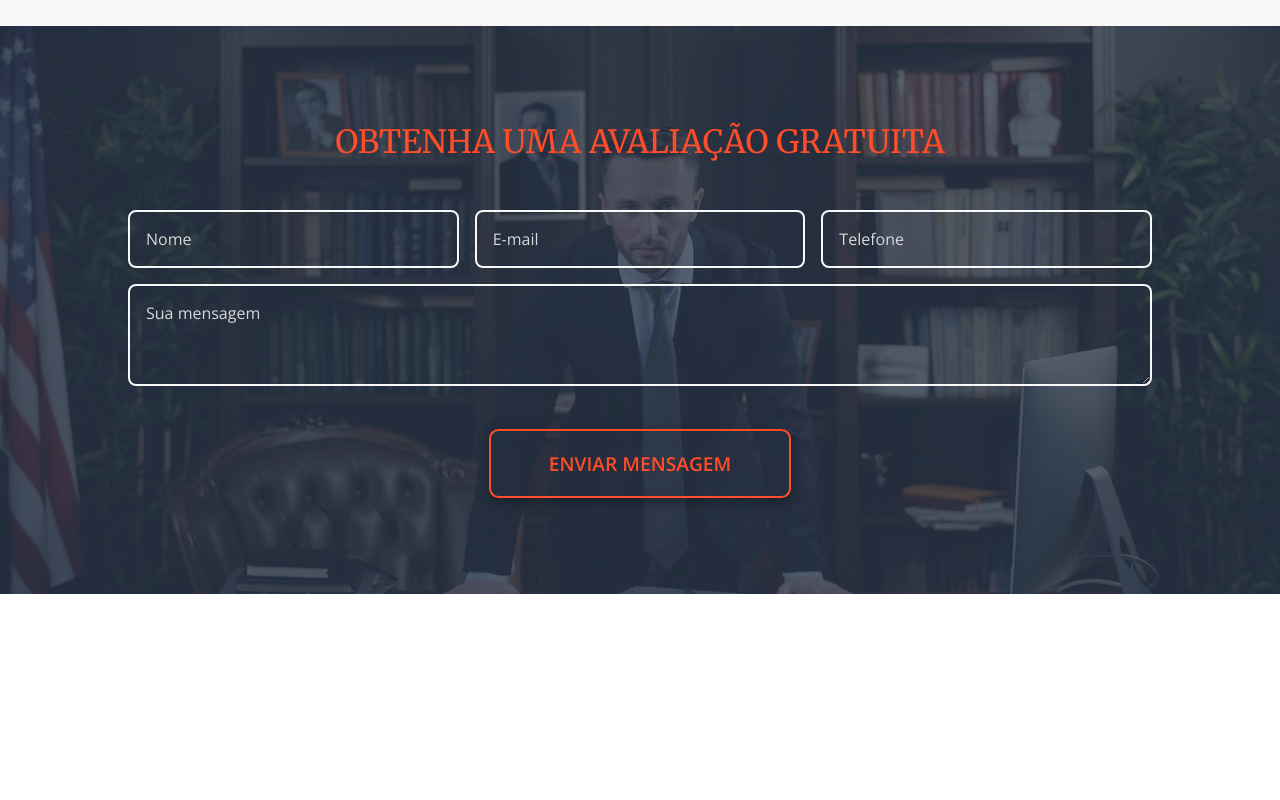
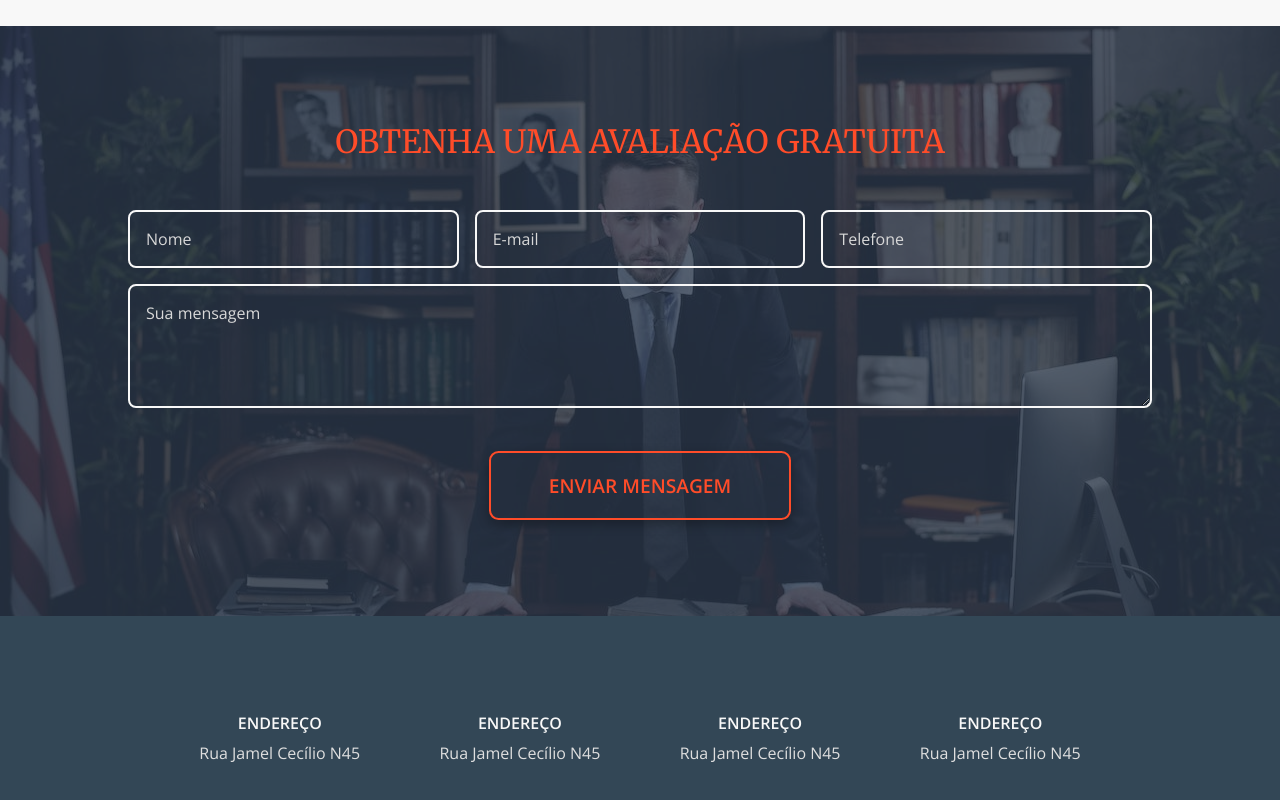
Before and after one commit to mrffilipe/landing-page-lawyer-victor-santos, a Next.js app: page / in a window 1280 px wide. Shown: the part 1909-2709 px from the top of the page. Before the commit the page ends 2503 px from the top, so only its background shows below. Built offline with nearby package versions, Linux system fonts and the light colour scheme.

Commit message:
Adding MoreInformation component

```diff
--- a/src/app/page.tsx
+++ b/src/app/page.tsx
@@ -5,6 +5,7 @@ import AreasOfExpertise from '@/components/AreasOfExpertise'
 import AboutMe from '@/components/AboutMe'
 import Cases from '@/components/Cases'
 import Contact from '@/components/Contact'
+import MoreInformation from '@/components/MoreInformation'
 
 export default function Home() {
   return (
@@ -14,6 +15,7 @@ export default function Home() {
       <AboutMe />
       <Cases />
       <Contact />
+      <MoreInformation />
     </>
   )
 }
--- a/src/components/Contact/index.tsx
+++ b/src/components/Contact/index.tsx
@@ -21,7 +21,7 @@ const Contact = () => {
                             </label>
                         </div>
                         <label>
-                            <textarea rows={3} placeholder='Sua mensagem' />
+                            <textarea rows={4} placeholder='Sua mensagem' />
                         </label>
                         <Button value='Enviar mensagem' className={styles.button} />
                     </form>
--- a/src/components/Contact/styles.module.css
+++ b/src/components/Contact/styles.module.css
@@ -25,6 +25,10 @@
     display: flex;
     align-items: center;
     flex-direction: column;
+}
+
+.text .group {
+    width: 100%;
 }
 
 .text form label {
--- /dev/null
+++ b/src/components/MoreInformation/index.tsx
@@ -0,0 +1,26 @@
+import styles from './styles.module.css'
+
+const MoreInformation = () => {
+    return (
+        <section className={styles.more_information}>
+            <div className={styles.info}>
+                <span>Endereço</span>
+                <p>Rua Jamel Cecílio N45</p>
+            </div>
+            <div className={styles.info}>
+                <span>Endereço</span>
+                <p>Rua Jamel Cecílio N45</p>
+            </div>
+            <div className={styles.info}>
+                <span>Endereço</span>
+                <p>Rua Jamel Cecílio N45</p>
+            </div>
+            <div className={styles.info}>
+                <span>Endereço</span>
+                <p>Rua Jamel Cecílio N45</p>
+            </div>
+        </section>
+    )
+}
+
+export default MoreInformation
--- /dev/null
+++ b/src/components/MoreInformation/styles.module.css
@@ -0,0 +1,45 @@
+.more_information {
+    background-color: #334756;
+    padding: 4em 2em;
+    display: flex;
+    align-items: center;
+    flex-direction: column;
+}
+
+.info {
+    margin-bottom: 3em;
+}
+
+.more_information :nth-child(4) {
+    margin-bottom: 0;
+}
+
+.info span,
+.info p {
+    text-align: center;
+    display: block;
+}
+
+.info span {
+    text-transform: uppercase;
+    color: var(--primary-color);
+    font-weight: 700;
+}
+
+.info p {
+    width: max-content;
+    color: #dfdfdf;
+}
+
+@media screen and (min-width: 1280px) {
+    .more_information {
+        padding: 6em 8em;
+        justify-content: space-evenly;
+        flex-direction: row;
+    }
+
+    .info {
+        margin: 0 .5em;
+        margin-bottom: 0;
+    }
+}
```
